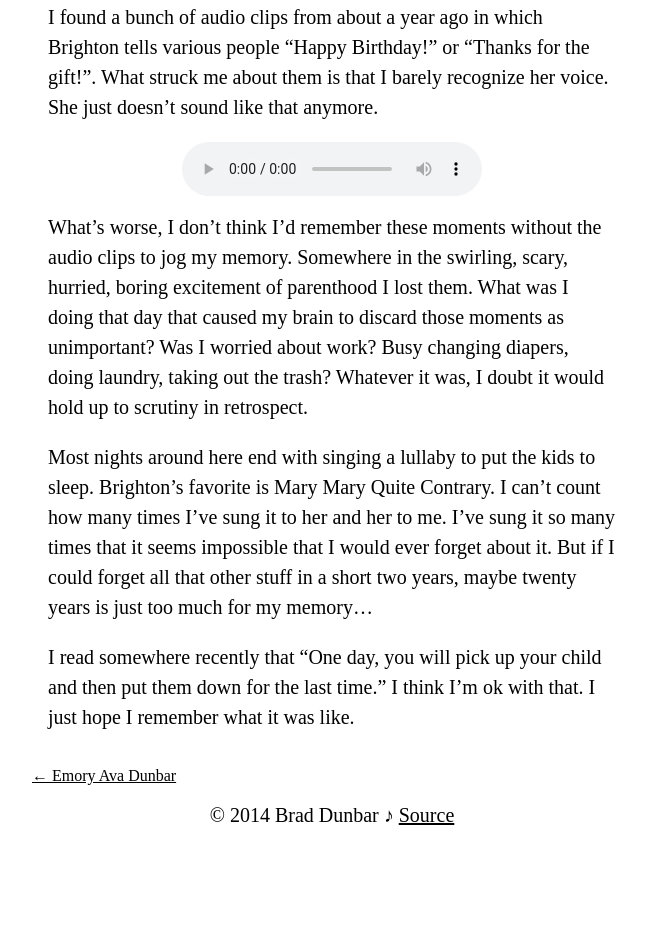
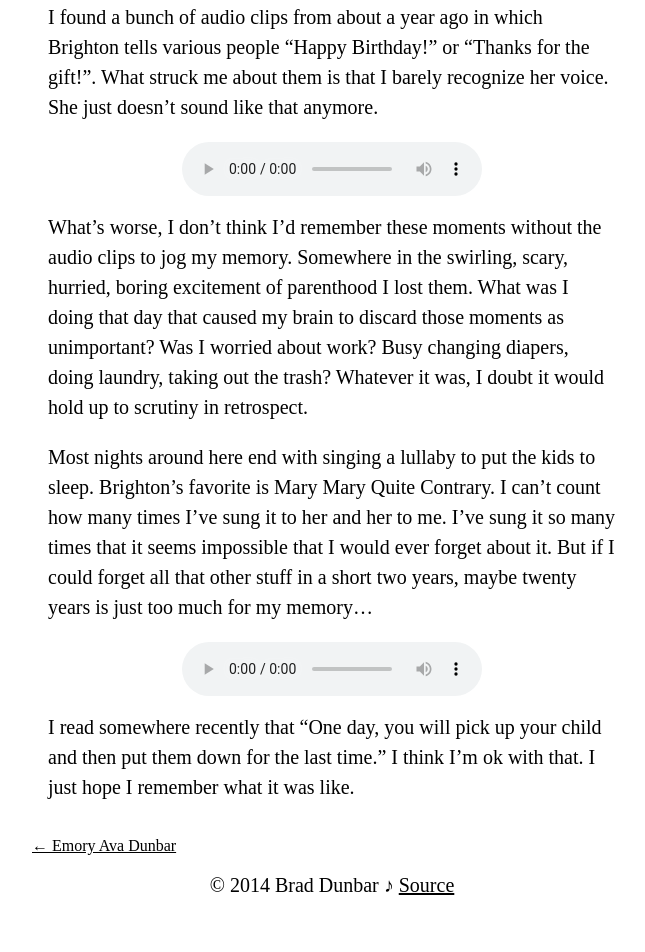
Before and after one commit to braddunbar/braddunbar.github.io, a Jekyll site: the page built from _posts/2014-9-27-tobby-tay.md, in a window 1280 px wide. Shown: the part 1731-2683 px from the top of the page, without its empty margins (308-953 px from the left). Built offline with Jekyll 4.4.1, drawn with Linux system fonts in a browser that asks for light colours; some web fonts are replaced; before the commit the page ends 2613 px from its top, so only the background shows below that; grey boxes are pictures that could not be loaded.

Commit message:
Mary, Mary, quite contrary.

```diff
--- a/_posts/2014-9-27-tobby-tay.md
+++ b/_posts/2014-9-27-tobby-tay.md
@@ -56,6 +56,10 @@ impossible that I would ever forget about it.  But if I could forget all that
 other stuff in a short two years, maybe twenty years is just too much for my
 memory…
 
+<audio controls src='/audio/mary-mary.mp3'>
+  Your browser does't support the audio element.  :(
+</audio>
+
 I read somewhere recently that "One day, you will pick up your child and then
 put them down for the last time."  I think I'm ok with that.  I just hope I
 remember what it was like.
```
Also changed, not shown: 2 other files.
